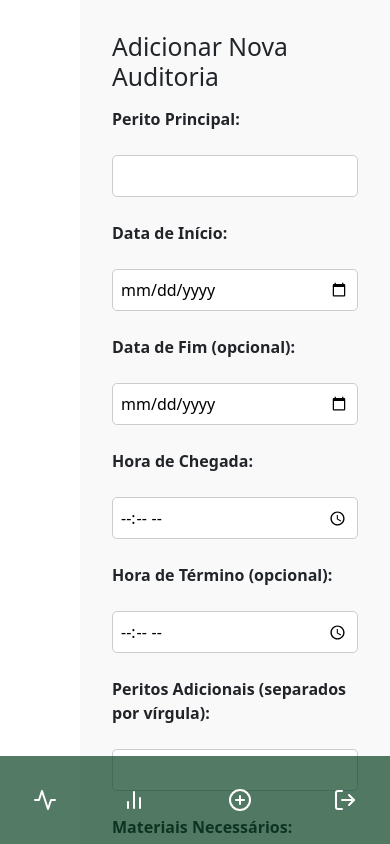
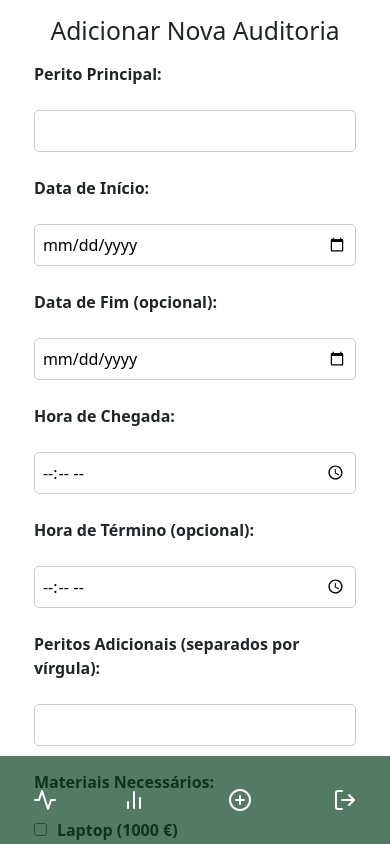
Before and after one commit to duartemiguel30/PW_PWA, a Vue app in the folder PWA/: page /admin-adicionar-auditoria in a window 390 px wide. Shown: the top 844 px of the page. Built offline with nearby package versions, Linux system fonts and the light colour scheme; sample sign-in values are in the browser's storage.

Commit message:
fully done until class

```diff
--- a/PWA/index.html
+++ b/PWA/index.html
@@ -3,7 +3,7 @@
   <head>
       <script src="https://cdn.jsdelivr.net/npm/feather-icons@4.28.0/dist/feather.min.js"></script>
     <meta charset="UTF-8">
-    <link rel="icon" href="/favicon.ico">
+    <link rel="icon" href="/leafs.ico">
     <meta name="viewport" content="width=device-width, initial-scale=1.0">
     <title>Eyes Everywhere - Peritos</title>
   </head>
--- a/PWA/src/components/AuditItem.vue
+++ b/PWA/src/components/AuditItem.vue
@@ -208,7 +208,7 @@ export default {
 }
 
 .audit-complete {
-  background-color: rgba(150, 35, 0, 0.6); /* cor verde para "terminada" */
+  background-color: rgba(150, 35, 0, 0.6);
 }
 
 .image-container {
--- a/PWA/src/components/Register.vue
+++ b/PWA/src/components/Register.vue
@@ -38,10 +38,8 @@ export default {
         password: this.password,
       };
 
-      // Obter os utilizadores existentes no localStorage
       const existingUsers = JSON.parse(localStorage.getItem("users")) || [];
 
-      // Verificar se o utilizador já existe
       const userExists = existingUsers.find(u => u.email === this.email);
 
       if (userExists) {
--- a/PWA/src/components/SidebarMenu.vue
+++ b/PWA/src/components/SidebarMenu.vue
@@ -29,7 +29,7 @@
       <router-link to="/admin-dashboard" class="bottom-item" title="Dashboard">
         <i data-feather="activity"></i>
       </router-link>
-      <router-link to="/admin-reports" class="bottom-item" title="Reports">
+      <router-link to="/dashboard" class="bottom-item" title="Reports">
         <i data-feather="bar-chart-2"></i>
       </router-link>
       <router-link to="/admin-adicionar-auditoria" class="sidebar-item" title="Nova Auditoria">
--- a/PWA/src/views/AdicionarAuditoria.vue
+++ b/PWA/src/views/AdicionarAuditoria.vue
@@ -120,17 +120,15 @@ export default {
   },
   methods: {
     guardarAuditoria() {
-  // Gerar um id único para a auditoria
-  const id = Date.now(); // Usando Date.now() para gerar um id único com base no tempo
+  const id = Date.now();
 
   this.novaAuditoria.peritosAdicionais = this.peritosAdicionaisInput
     ? this.peritosAdicionaisInput.split(",").map(item => item.trim())
     : [];
   this.novaAuditoria.materialNecessario = this.materiaisSelecionados;
   this.novaAuditoria.custoEstimado = parseFloat(this.orcamentoEstimado);
-  this.novaAuditoria.id = id; // Atribui o id gerado
+  this.novaAuditoria.id = id;
 
-  // Determinar o status da auditoria
   if (this.novaAuditoria.dataFim && this.novaAuditoria.horaTermino) {
     this.novaAuditoria.status = "terminada";
   } else {
@@ -174,7 +172,7 @@ export default {
   flex-direction: column;
   align-items: center;
   overflow-y: auto;
-  background-color: #f9f9f9;
+  background-color: #ffffff;
 }
 
 h2 {
@@ -236,4 +234,30 @@ button:hover {
   background-color: rgba(220, 20, 60, 0.2);
   border-left: 5px solid crimson;
 }
-</style>
+
+@media (max-width: 768px) {
+  .form-container {
+    margin: 0 auto;
+    display: flex;
+    justify-content: center;
+    align-items: center;
+    height: auto;
+    padding: 1rem;
+    }
+
+    form {
+      width: 90%;
+      max-width: 100%;
+    }
+    }
+
+    @media (min-width: 769px) {
+    .form-container {
+      margin-left: 120px;
+    }
+    }
+
+    .form-container {
+    padding-bottom: 80px;
+    }
+  </style>
--- a/PWA/src/views/AdminDashboard.vue
+++ b/PWA/src/views/AdminDashboard.vue
@@ -3,8 +3,8 @@
     <SidebarMenu />
     <div class="dashboard-content">
 
-      <div v-if="auditoriasData.length === 0" class="no-audit-message">
-        Nenhuma auditoria ativa. <router-link to="/admin-adicionar-auditoria">Adicione uma agora!</router-link>
+      <div v-if="auditoriasData.length === 0" class="no-audit-message" style="display: flex; align-items: center; justify-content: center; height: 100%;">
+        Nenhuma auditoria ativa. <router-link to="/admin-adicionar-auditoria" style="color: black;">Adiciona uma aqui.</router-link>
       </div>
 
       <div class="audit-list">
--- a/PWA/src/views/Dashboard.vue
+++ b/PWA/src/views/Dashboard.vue
@@ -6,7 +6,7 @@
       <div v-if="auditoriasData.length === 0" class="no-audit-message text-center mt-4">
         Nenhuma auditoria ativa.
         <router-link to="/admin-adicionar-auditoria" class="text-decoration-none text-primary">
-          Adicione uma agora!
+          Adiciona uma aqui!
         </router-link>
       </div>
 
```
Also changed, not shown: 2 other files (tests, documents, lock files or other folders).
